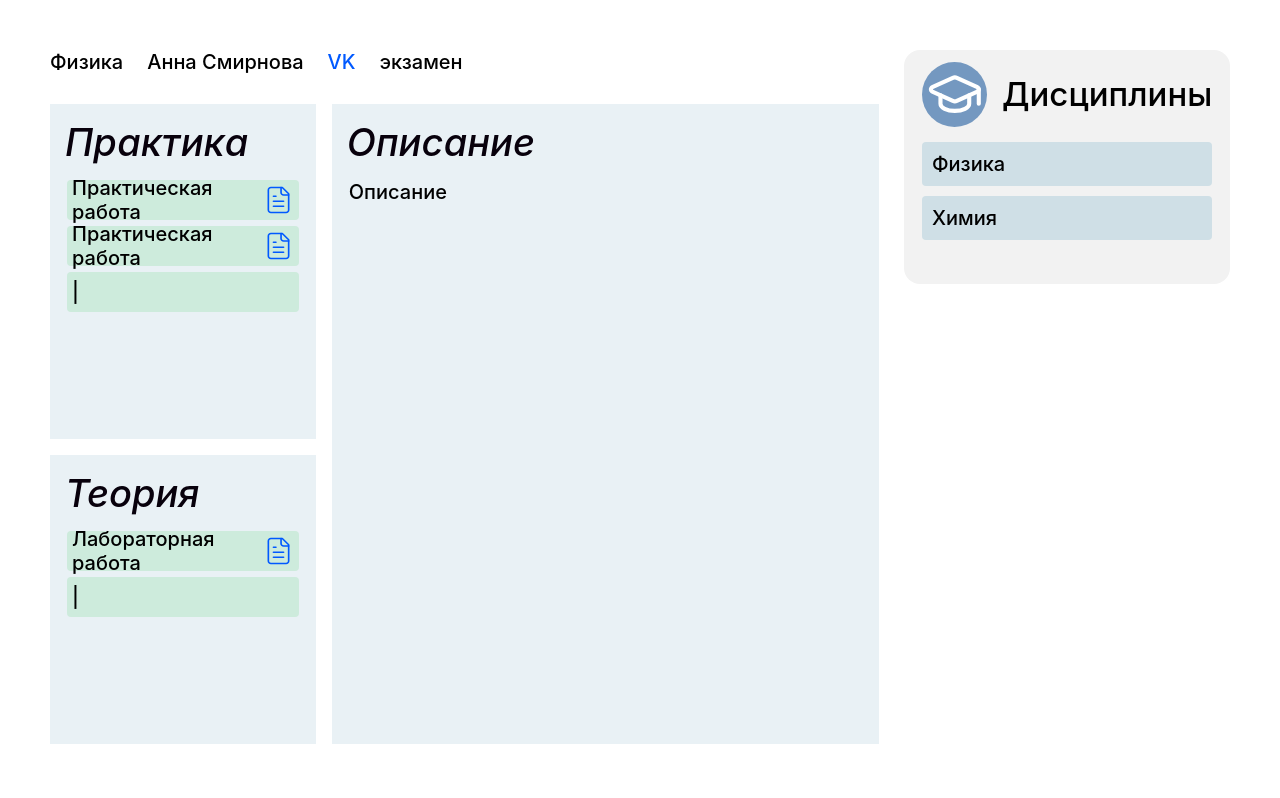
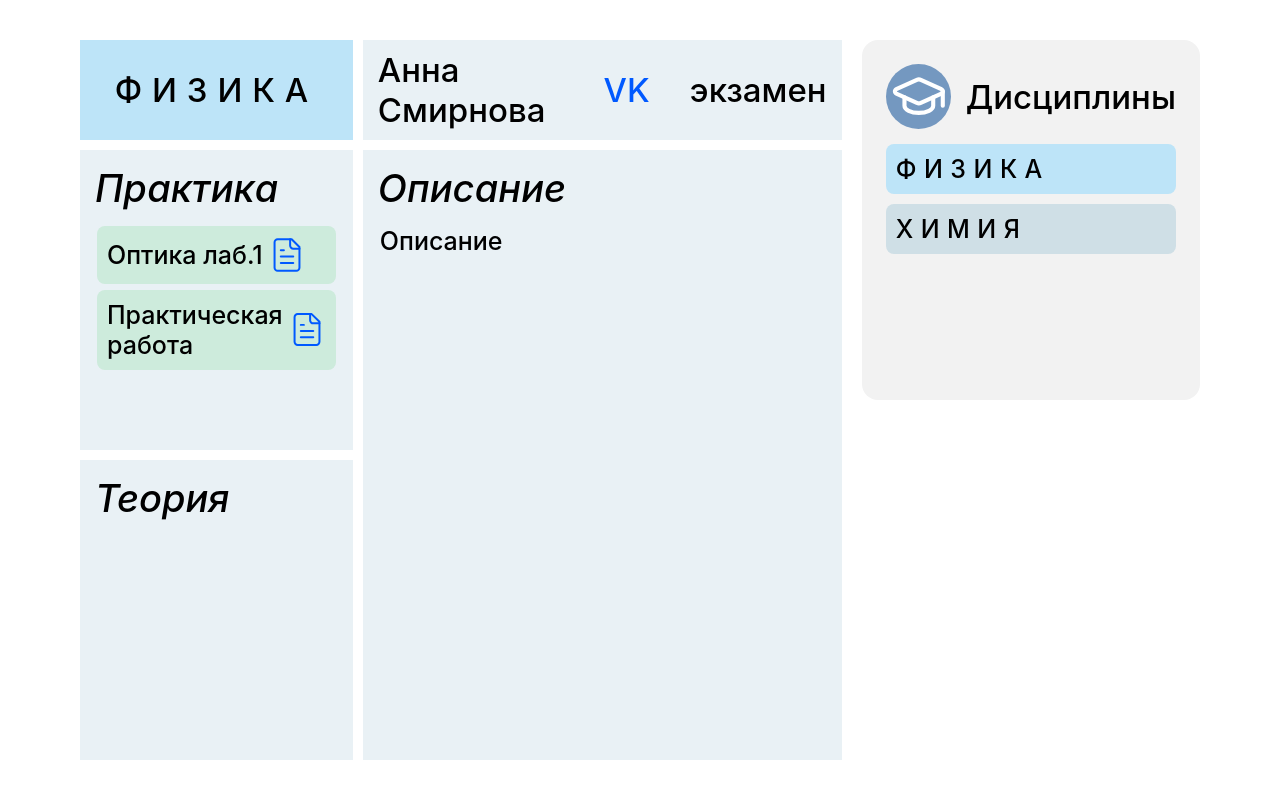
Before and after one commit to Kapiza/Stud_service_U1, a React (Create React App) app in the folder frontend/: page / in a window 1280 px wide. Built offline with nearby package versions, Linux system fonts and the light colour scheme.

Commit message:
add layout v-04

```diff
--- a/frontend/src/App.js
+++ b/frontend/src/App.js
@@ -1,8 +1,5 @@
 import './styles/App.css'
-// import Subject from "./components/Subject";
-import {useState} from "react";
-// import MyModal from "./components/MyModal";
-// import SubjectForm from "./components/SubjectForm";
+import {useState, useEffect} from "react";
 import Sidebar from "./components/Sidebar";
 import MainArea from "./components/MainArea";
 import { DisContext } from './context';
@@ -13,29 +10,30 @@ function App() {
 
     const [disId, setDisId] = useState(1)
 
+    useEffect(() => {
+        console.log("disId изменился:", disId)
+    }, [disId])
+
     return (
         <DisContext.Provider value={{
             disId,
             setDisId
         }}>
             <div className="App">
-                <div className="wrapper">
-                    <MainArea />
-                    <Sidebar />
-
-                </div>
-                {/*<Subject subject={subjects[SSI]} addNote={addNote} removeNote={removeNote}/>*/}
-                {/*<SubjectMenu subjects={subjects} setSSI={setSSI} setModalVisible={setModalVisible}*/}
-                {/*             removeSubject={removeSubject}/>*/}
-                {/*<MyModal modalVisible={modalVisible} setModalVisible={setModalVisible}>*/}
-                {/*    <SubjectForm addSubject={addSubject}/>*/}
-                {/*</MyModal>*/}
+                <MainArea></MainArea>
+                <Sidebar></Sidebar>
             </div>
          </DisContext.Provider>
     );
 }
 
 export default App;
+
+{/* <div className="wrapper">
+    <MainArea />
+    <Sidebar />
+
+</div> */}
 
 //     {
 //         id:0,
@@ -57,7 +55,7 @@ export default App;
 //         title:"2",
 //         subTitle:"Кириллов Р. Р.",
 //         notes: [
-//             {
+    //             {
     //                 id: 3,
 //                 title: "Два"
 //             }
@@ -153,9 +151,9 @@ export default App;
         // const removeNote = (note) => {
         //     const list  = [...subjects];
         //     list[SSI] = {
-        //         ...list[SSI],
-        //         notes: list[SSI].notes.filter(n => n.id !== note.id)
-        //     };
+            //         ...list[SSI],
+            //         notes: list[SSI].notes.filter(n => n.id !== note.id)
+            //     };
         //     setSubjects([...list]);
         //     // const updatedData ;
         //     // put({SSI, note, add:false});
@@ -165,3 +163,10 @@ export default App;
         // const [SSI, setSSI] = useState(0) // selectedSubjectIndex
 
         // const [modalVisible, setModalVisible] = useState(false);
+
+        {/*<Subject subject={subjects[SSI]} addNote={addNote} removeNote={removeNote}/>*/}
+        {/*<SubjectMenu subjects={subjects} setSSI={setSSI} setModalVisible={setModalVisible}*/}
+        {/*             removeSubject={removeSubject}/>*/}
+        {/*<MyModal modalVisible={modalVisible} setModalVisible={setModalVisible}>*/}
+        {/*    <SubjectForm addSubject={addSubject}/>*/}
+        {/*</MyModal>*/}
--- a/frontend/src/components/Lessons.jsx
+++ b/frontend/src/components/Lessons.jsx
@@ -22,10 +22,10 @@ const Lessons = ({ classesType }) => {
             );
           }
         })}
-            <div className="class">
+            {/* <div className="class">
                 <p>   |</p>
                 {/* <img src="doc_icon.svg" alt="icon" className="doc-SVG" /> */}
-              </div>
+              {/* </div> */}
       </ol>
   );
 };
--- a/frontend/src/components/MenuSubjects.jsx
+++ b/frontend/src/components/MenuSubjects.jsx
@@ -5,7 +5,7 @@ import { DisContext } from '../context';
 const MenuSubjects = () => {
 
     const {byId, allIds} = useSelector(state => state.disciplines)
-    const {setDisId} = useContext(DisContext)
+    const {disId,setDisId} = useContext(DisContext)
 
 
     return (
@@ -24,10 +24,11 @@ const MenuSubjects = () => {
 
             <menu className="list_subjects">
                 {allIds.map(id =>{
+
                     return(
-                        <p className="dis_name" onClick={() => {setDisId(id)}}>
+                        <div key={id} className={`menu_el ${id === disId ? 'active_title' : ''} title_name`} onClick={() => {setDisId(id)}}>
                             {byId[id].name}
-                        </p>
+                        </div>
                     )
 
                 })}
--- a/frontend/src/components/Sidebar.jsx
+++ b/frontend/src/components/Sidebar.jsx
@@ -3,9 +3,9 @@ import MenuSubjects from "./MenuSubjects";
 
 const Sidebar = () => {
     return (
-        <div className="Sidebar">
+        <nav className="Sidebar">
             <MenuSubjects/>
-        </div>
+        </nav>
     );
 };
 
--- a/frontend/src/components/Subject.jsx
+++ b/frontend/src/components/Subject.jsx
@@ -19,28 +19,62 @@ const Subject = () => {
 
     return (
         <div className="Subject">
-            <div className="info">
-                <p className="dis_title" >{discipline.name}</p>
+
+            <div className="part_1 title_block title_name active_title level_1">
+                {discipline.name}
+            </div>
+
+            <div className="part_2 work_block" disciplineId={discipline.id} classes_type = {'практика'}>
+                <p className="level_2">Практика</p>
+                <Lessons classesType = {"практика"}/>
+            </div>
+
+            <div className="part_3 work_block" disciplineId={discipline.id}  classes_type = {'теория'}>
+                <p className="level_2">Теория</p>
+                <Lessons classesType = {"теория"}/>
+            </div>
+
+            <div className="part_4 info level_1">
                 <p >{teacher.name}</p>
                 <TeacherContacts teacherId={discipline.teacherId}/>
                 <p >{discipline.assessment_type}</p>
             </div>
-            <div className="blocks">
-                <Block disciplineId={discipline.id} className="class_block" classes_type = {'практика'}>
-                    <p className="level_2">Практика</p>
-                    <Lessons classesType = {"практика"}/>
-                </Block>
-                <Block disciplineId={discipline.id} className="class_block" classes_type = {'теория'}>
-                    <p className="level_2">Теория</p>
-                    <Lessons classesType = {"теория"}/>
-                </Block>
-                <Block className="description_block">
+
+            <div className="part_5 work_block">
                     <p className="level_2">Описание</p>
                     <p className="description"> {discipline.description}      </p>
-                </Block>
             </div>
+
         </div>
     )
 };
 
 export default Subject;
+
+
+
+
+
+
+
+
+
+
+
+
+
+
+
+
+
+
+
+
+    {/* <div className="info">
+    </div>
+    <div className="blocks">
+        <Block  className="class_block" classes_type = {'практика'}>
+        </Block>
+
+
+    {/* </div> */}
--- a/frontend/src/store/classes.js
+++ b/frontend/src/store/classes.js
@@ -8,7 +8,7 @@ const classesSlice = createSlice({
                 id: 1,
                 disciplineId: 1,
                 classType: "практика",
-                name: "Практическая работа",
+                name: "Оптика лаб.1 ",
             },
             2: {
                 id: 2,
@@ -18,8 +18,8 @@ const classesSlice = createSlice({
             },
             3: {
                 id: 3,
-                disciplineId: 1,
-                classType: "теория",
+                disciplineId: 2,
+                classType: "практика",
                 name: "Лабораторная работа",
             },
         },
--- a/frontend/src/styles/App.css
+++ b/frontend/src/styles/App.css
@@ -1,6 +1,4 @@
 @import url('https://fonts.googleapis.com/css2?family=Roboto:wght@300&display=swap');
-
-
 
 *{
     margin: 0;
@@ -13,7 +11,7 @@ html, body, #root, .App{
 }
 
 html{
-    font-size: 20px;
+    font-size: 25px;
 }
 
 :root{
@@ -23,14 +21,16 @@ html{
     --pastel_blue:#e9f1f5;
     --pastel_green: #cdebdc;
     --pastel_grey: #f2f2f2;
+    --title_blue: #BDE4F8;
+    --title_grey: #CFDFE6;
     --blue: #CFDFE6;
 
-    --el_border_rad: 4px;
+    --el_border_rad: 8px;
 }
 
 p{
-    max-width: 300px;
-    overflow-wrap: break-word; /* Переносит целые слова, если они не помещаются */
+    /* max-width: 300px; */
+    /* overflow-wrap: break-word; Переносит целые слова, если они не помещаются */
 }
 
 .link{
@@ -69,123 +69,137 @@ p{
 
 .level_2{
     font-size: 38px;
-    color: rgb(8, 1, 12);
     font-style: italic;
 }
 
 /**/
 
+#root{
+    /* background-color: #0059FF; */
+    display: grid;
+    grid-template-columns: 80px 1fr 80px;
+    grid-template-rows: 40px 1fr 40px;
+}
+
 .App{
     font-family: 'Inter', sans-serif;
     font-weight: 500; /* Лёгкий вариант */
+
+    grid-column: 2;
+    grid-row: 2;
+    display: grid;
+    grid-template-columns: 37fr 11fr;
+    grid-template-areas: "main nav";
+    gap:20px
 }
 
-.wrapper{
-    display: flex;
-    height: 100%;
-    width: 100%;
-    padding: 50px;
-    gap:25px;
-    /* justify-content: space-between; */
-
+main {
+    grid-area: main;
+    /* background-color: red; */
 }
 
-.MainArea{
-    /* width: 80%; */
-    width: 100%;
-    height: 100%;
-    /* padding: 2% 3%; */
+
+.Subject{
+    height:100%;
+    display: grid;
+    grid-template-columns: 1fr 2fr;
+    grid-template-rows: 100px 1fr 1fr;
+    grid-template-areas:
+        "part_1 part_4"
+        "part_2 part_5"
+        "part_3 part_5"
+    ;
+    gap:10px
 }
 
-.Subject{
-    height: 100%;
-    width: 100%;
+.Subject > *{
+    background-color: var(--pastel_blue);
 }
 
+.part_1{
+    grid-area: part_1;
+}
+
+.part_2{
+    grid-area: part_2;
+}
+
+.part_3{
+    grid-area: part_3;
+}
+
+.part_4{
+    grid-area: part_4;
+}
+
+.part_5{
+    grid-area: part_5;
+}
+
+.Sidebar{
+    grid-area: nav;
+    box-sizing: content-box;
+    border-radius: 16px;
+    background: var(--pastel_grey);
+    height: 50%;
+    /* padding: 1% 1.5%; */
+}
+
+.title_block{
+    display: flex;
+    justify-content: center;
+    height: 100%;
+    align-items: center;
+}
+
+
+.title_name{
+    text-transform: uppercase;
+    letter-spacing: 0.3em;
+}
 
 
 .info{
     display: flex;
     flex-direction: row;
-    gap: 24px;
+    padding: 15px;
+    align-items: center;
+    gap: 40px;
 }
 
-.blocks{
 
-    display: grid;
-    grid-template-columns: 1fr 1fr 1fr;
-    grid-template-rows: auto auto;
-
-    grid-auto-flow: column;
-    gap: 16px;
-
-
-    padding: 30px 0;
-    height: 100%;
-    /* background-color: #eee3e3; */
-    /*width: 100%;*/
-}
-
-.Block{
+.work_block{
     padding: 15px  ;
-    background-color: var(--pastel_blue);
 }
 
 .list_classes{
     margin: 15px 2px;
+    display: flex;
+    flex-direction: column;
+    gap:6px
+}
+
+
+.class{
+    background-color: var(--pastel_green);
+    border-radius: var(--el_border_rad);
+    padding: 10px 10px;
+    /* height: 1.5rem; */
+    display: flex;
+    align-items: center ;
 }
 
 .description{
     margin: 15px 2px;
-    /* border-radius: var(--el_border_rad); */
-    /* background-color: var(--pastel_green); */
-    /* width: 500px; */
 }
 
-.class{
-    background-color: var(--pastel_green);
-    /* border-top: 1px solid #000000 ;  */
-    /* border: 1px solid #000000 ;  */
-    /* border-left: 1px solid #000000 ;
-    border-right: 1px solid #000000 ;  */
-    border-radius: var(--el_border_rad);
-    padding: 20px 5px;
-    height: 1.5rem;
-    display: flex;
-    margin: 6px 0;
-    align-items: center ;
-}
-
-.dis_name{
-    background-color: var(--blue);
-    border-radius: var(--el_border_rad);
-    margin: 10px 0;
-}
-
-
-.description_block{
-    grid-column: span 2;
-    grid-row: span 2;
-}
-
-.Sidebar{
-    box-sizing: content-box;
-    /* margin-left: auto; */
-    border-radius: 16px;
-    background: var(--pastel_grey);
-    height: 30%;
-    padding: 1% 1.5%;
-}
-
-.SubjectMenu {
-    /*margin-left: 5%;*/
-    display: flex;
+.MenuSubjects{
+    display: flex;;
     flex-direction: column;
+    padding: 24px;
 }
 
 .section_title {
-    /*margin-left: 5%;*/
-    /*text-align: center;*/
     height: var(--section_title-height);
     display: flex;
     flex-direction: row;
@@ -194,20 +208,25 @@ p{
 }
 
 .list_subjects{
-    background-color: var(--block-background-color);
+    display: flex;
+    flex-direction: column;
+    gap:10px;
+    /* background-color: var(--block-background-color); */
 }
 
-.list_subjects > p{
+.menu_el{
+    background-color: var(--title_grey);
     padding: 10px;
-
+    border-radius: 8px;
 }
 
-.SubjectMenu > * {
-    display: flex;
-    flex-direction: column;
+.menu_el:hover{
+    cursor: pointer;
 }
 
-/*  */
+.active_title{
+    background-color: var(--title_blue);
+}
 
 
 
```
